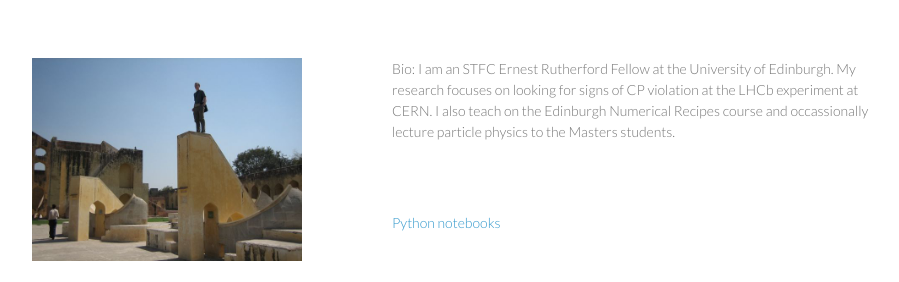
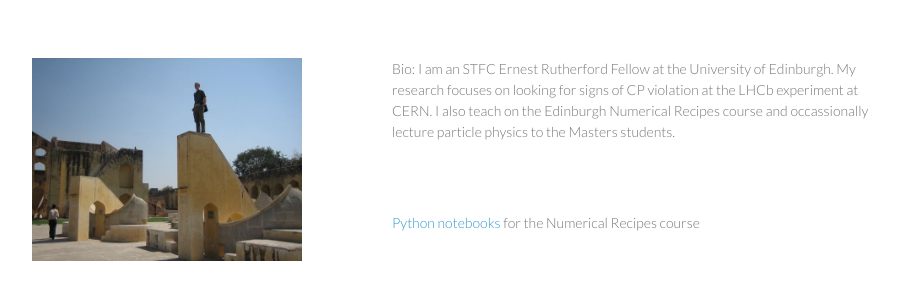
Before and after one commit to gcowan/gcowan.github.io, a plain HTML site: page index.html in a window 1280 px wide. Shown: the top 282 px of the page, without its empty margins (178-1077 px from the left). Drawn offline with Linux system fonts and the light colour scheme.

Commit message:
Added some bio information

```diff
--- a/index.html
+++ b/index.html
@@ -35,7 +35,7 @@
       </section>
 
       <section>
-        <p><a href="https://gcowan.github.io/notebooks">Python notebooks</a></p>
+        <p><a href="https://gcowan.github.io/notebooks">Python notebooks</a> for the Numerical Recipes course</p>
       </section>
 
       <section>
```
